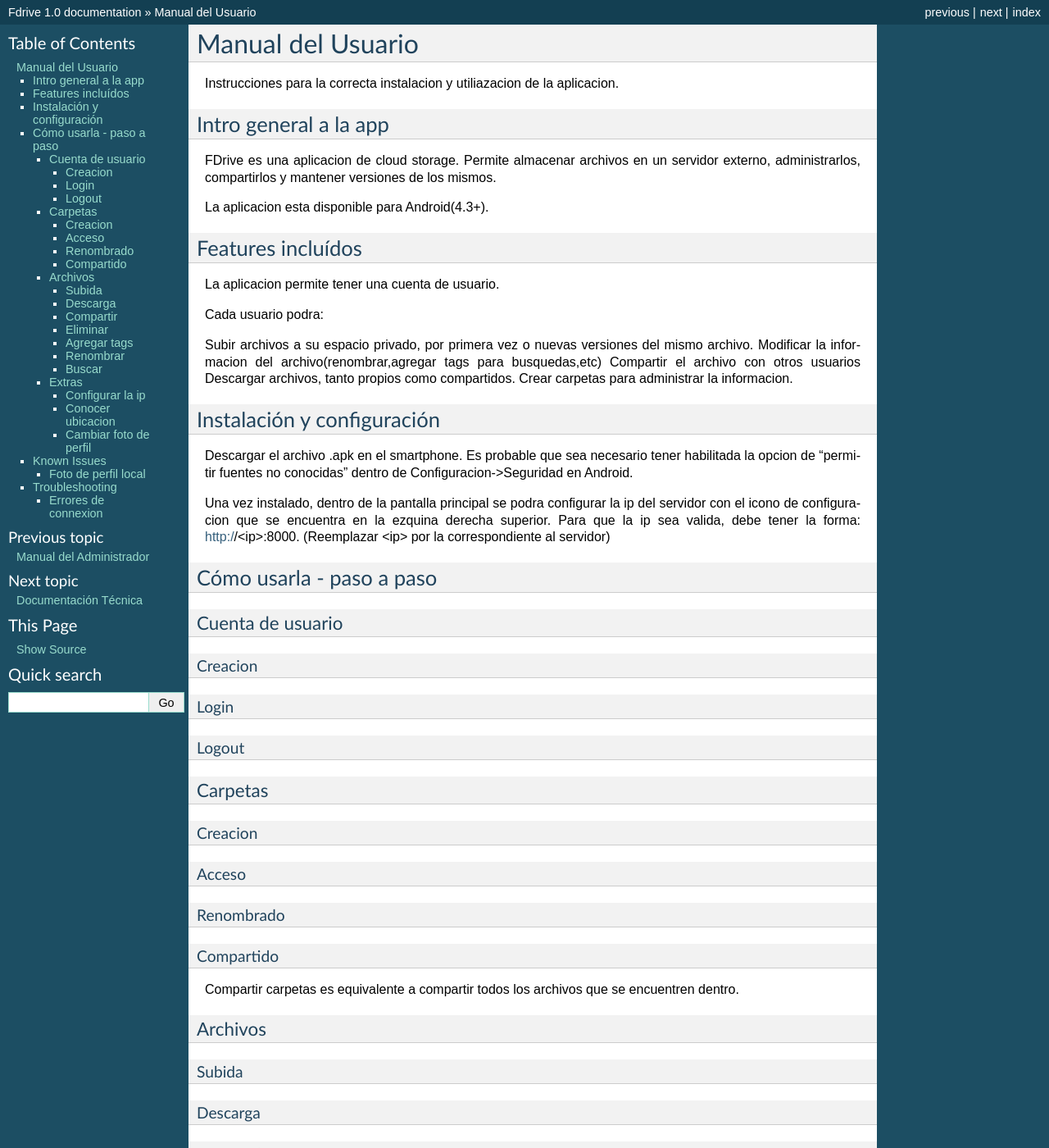
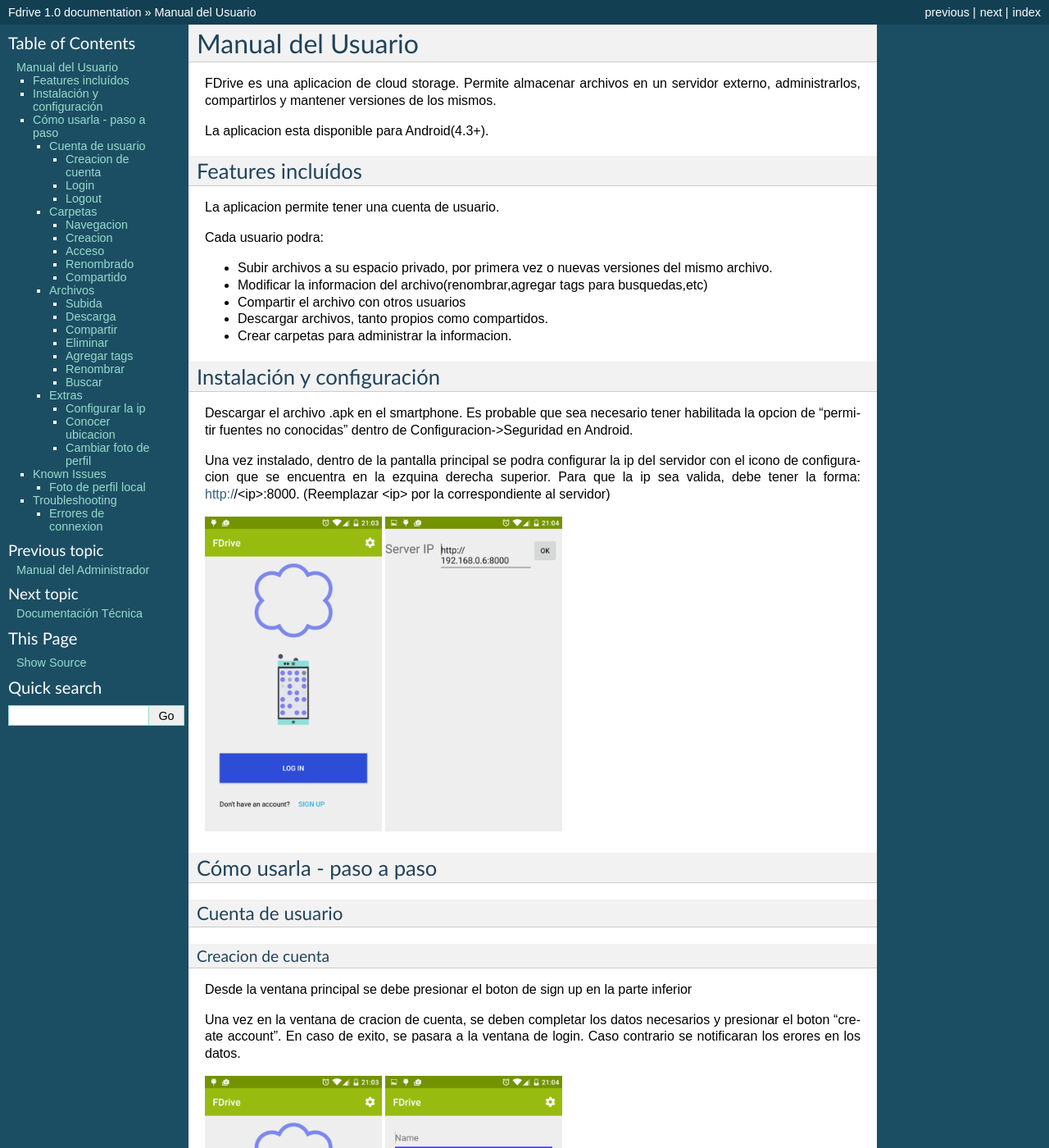
Before and after one commit to lucianoRM/fdrive_backend, a Sphinx documentation site: the page built from Documentation/source/manual_de_usuario.rst, in a window 1280 px wide and 1400 px high. Shown: the whole window at 82% size. Built offline with Sphinx 7.4.7, drawn with Linux system fonts in a browser that asks for light colours; some of the changed text lies outside the part shown.

Commit message:
user manual

```diff
--- a/Documentation/source/manual_de_usuario.rst
+++ b/Documentation/source/manual_de_usuario.rst
@@ -1,10 +1,48 @@
+.. |action-button-pressed| image:: images/action-button-pressed.png
+                           :scale: 20%
+
+.. |configscreen| image:: images/config-screen.png
+                            :scale: 20%
+
+.. |created-folder| image:: images/created-folder.png
+                            :scale: 20%
+
+.. |create-folder-dialog| image:: images/create-folder-dialog.png
+                            :scale: 20%
+
+.. |drive-screen| image:: images/drive-screen.png
+                            :scale: 20%
+
+.. |file-search| image:: images/file-search.png
+                            :scale: 20%
+
+.. |filled-register-screen| image:: images/filled-register-screen.png
+                         :scale: 20%
+
+.. |folder-long-clicked| image:: images/folder-long-clicked.png
+                            :scale: 20%
+
+.. |left-drawer-open| image:: images/left-drawer-open.png
+                            :scale: 20%
+
+.. |login-screen| image:: images/login-screen.png
+                            :scale: 20%
+
+.. |main-screen| image:: images/main-screen.png
+                            :scale: 20%
+
+.. |register-screen| image:: images/register-screen.png
+                           :scale: 20%
+
+.. |config-screen| image:: images/config-screen.png
+                   :scale: 20%
+
+
+
+
+
 Manual del Usuario
 *************************
-
-Instrucciones para la correcta instalacion y utiliazacion de la aplicacion.
-
-Intro general a la app
-============================
 
 FDrive es una aplicacion de cloud storage. Permite almacenar archivos en un servidor externo, administrarlos, compartirlos y mantener versiones de los mismos.
 
@@ -17,11 +55,11 @@
 
 Cada usuario podra:
 
-Subir archivos a su espacio privado, por primera vez o nuevas versiones del mismo archivo.
-Modificar la informacion del archivo(renombrar,agregar tags para busquedas,etc)
-Compartir el archivo con otros usuarios
-Descargar archivos, tanto propios como compartidos.
-Crear carpetas para administrar la informacion.
+* Subir archivos a su espacio privado, por primera vez o nuevas versiones del mismo archivo.
+* Modificar la informacion del archivo(renombrar,agregar tags para busquedas,etc)
+* Compartir el archivo con otros usuarios
+* Descargar archivos, tanto propios como compartidos.
+* Crear carpetas para administrar la informacion.
 
 
 
@@ -41,18 +82,40 @@
 --------------------
 
 
-Creacion
+Creacion de cuenta
 +++++++++++++++++++
+
+
+Desde la ventana principal se debe presionar el boton de sign up en la parte inferior
+
+Una vez en la ventana de cracion de cuenta, se deben completar los datos necesarios y presionar el boton "create account". En caso de exito, se pasara a la ventana de login. Caso contrario se notificaran los erores en los datos.
+
+|main-screen|  |register-screen|
 
 Login
 +++++++++++++++++++
 
+Para llegar a la ventana de login se podra acceder desde la ventana principal mediante el boton "Login" o se accedera automaticamente luego de un registro exitoso de cuenta.
+
+
+Se debe ingresar el email y contrasena registrados y en caso de exito se procedera a la ventana central de la aplicacion donde se veran los archivos y carpetas.
+
+|login-screen| |drive-screen|
+
+En caso de error sera notificado por la aplicacion
+
 Logout
 +++++++++++++++++++
 
+Desde la ventana central se debe presionar el simbolo de "Menu" ubicado en la ezquina superior izquierda(Tambien se puede deslizar desde el borde izquierdo de la pantalla). Una vez presionado aparecera un menu en donde se encuetra la opcion de logout.
+
+|drive-screen| |left-drawer-open|
 
 Carpetas
 --------------------
+
+Navegacion
++++++++++++++++++++
 
 
 Creacion
```
Also changed, not shown: other parts of Documentation/source/manual_de_usuario.rst (+3 -0 lines), Documentation/source/images/action-button-pressed.png (added), Documentation/source/images/config-screen.png (added), Documentation/source/images/create-folder-dialog.png (added), Documentation/source/images/created-folder.png (added), Documentation/source/images/drive-screen.png (added), Documentation/source/images/file-search.png (added), Documentation/source/images/filled-register-screen.png (added), Documentation/source/images/folder-long-clicked.png (added), Documentation/source/images/left-drawer-open.png (added), Documentation/source/images/login-screen.png (added), Documentation/source/images/main-screen.png (added), Documentation/source/images/register-screen.png (added).
